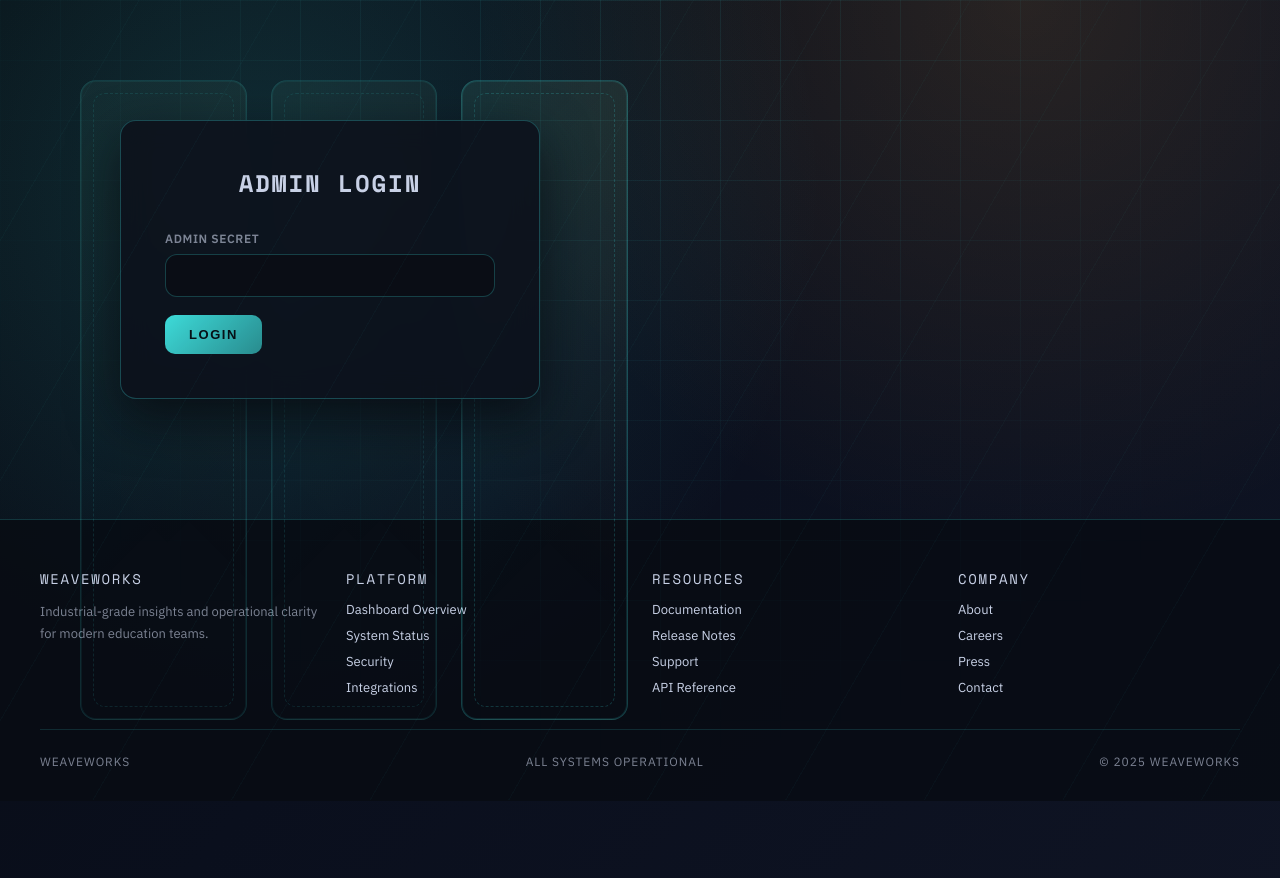
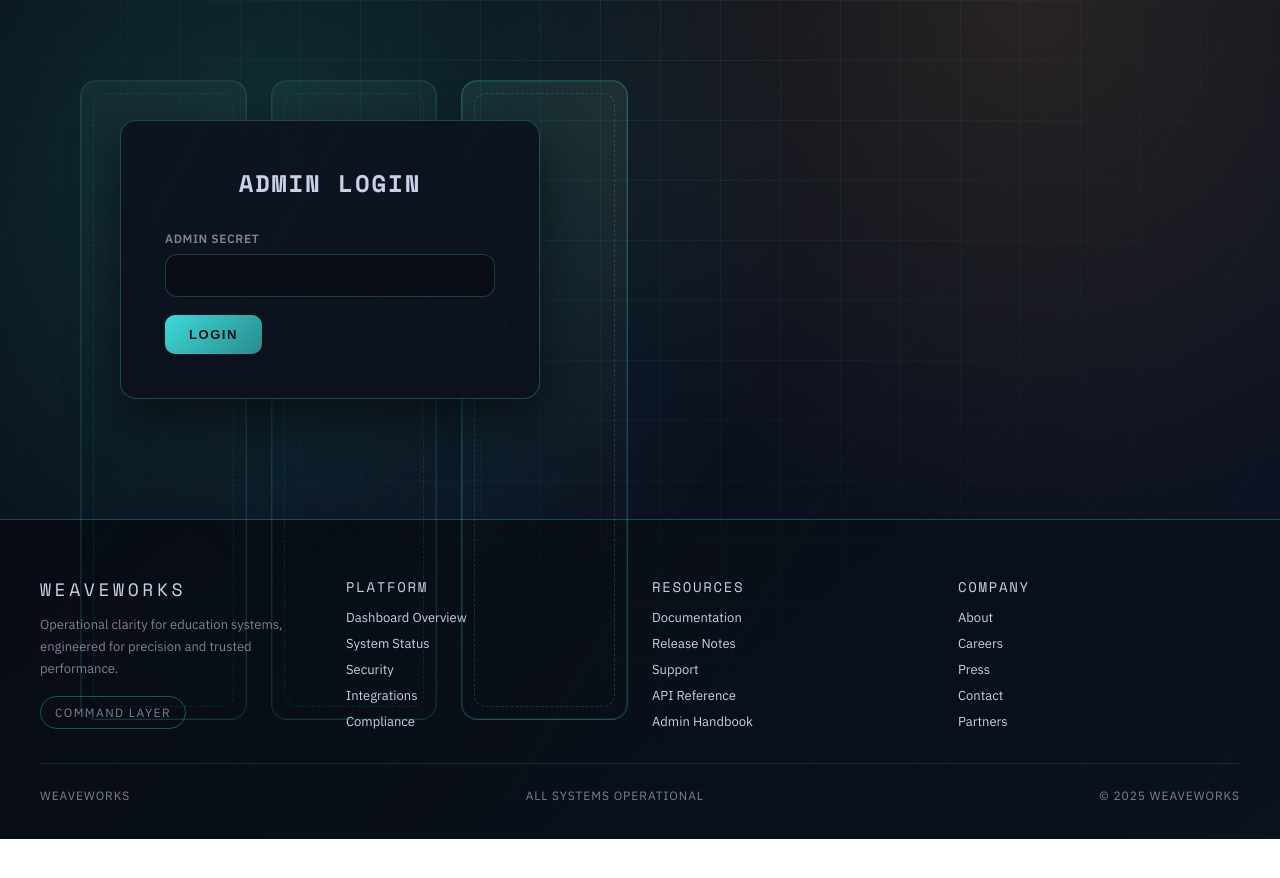
Before and after one commit to feralxr/test, a plain HTML site: page admin.html in a window 1280 px wide. After the commit the page ends 839 px from the top, so only its background shows below. Drawn offline with nearby package versions, Linux system fonts and the light colour scheme.

Commit message:
Improve brand visibility and admin footer

```diff
--- a/admin.html
+++ b/admin.html
@@ -57,6 +57,12 @@
       opacity: 0.4;
       pointer-events: none;
       z-index: 0;
+    }
+
+    #app {
+      min-height: 100vh;
+      display: flex;
+      flex-direction: column;
     }
 
     .ambient-orbs {
@@ -230,22 +236,24 @@
 
     .brand-mark {
       font-family: 'Space Mono', monospace;
-      font-size: 13px;
-      letter-spacing: 0.3em;
+      font-size: 14px;
+      letter-spacing: 0.24em;
       text-transform: uppercase;
-      color: var(--steel);
-      padding: 8px 14px;
-      border: 1px solid rgba(61, 219, 217, 0.4);
+      color: #041114;
+      padding: 10px 18px;
+      border: 1px solid rgba(61, 219, 217, 0.7);
       border-radius: 999px;
       position: relative;
       overflow: hidden;
+      background: linear-gradient(135deg, rgba(61, 219, 217, 0.95), rgba(61, 219, 217, 0.65));
+      box-shadow: 0 12px 30px rgba(61, 219, 217, 0.35);
     }
 
     .brand-mark::after {
       content: '';
       position: absolute;
       inset: 0;
-      background: linear-gradient(120deg, transparent, rgba(61, 219, 217, 0.4), transparent);
+      background: linear-gradient(120deg, transparent, rgba(255, 255, 255, 0.6), transparent);
       transform: translateX(-120%);
       animation: sweep 3s ease-in-out infinite;
     }
@@ -506,10 +514,10 @@
     }
 
     .footer {
-      margin-top: 80px;
-      padding: 48px 24px 32px;
-      background: rgba(8, 12, 20, 0.92);
-      border-top: 1px solid rgba(61, 219, 217, 0.2);
+      margin-top: auto;
+      padding: 56px 24px 36px;
+      background: linear-gradient(140deg, rgba(8, 12, 20, 0.98), rgba(10, 18, 28, 0.92));
+      border-top: 1px solid rgba(61, 219, 217, 0.3);
     }
 
     .footer-grid {
@@ -520,12 +528,35 @@
       gap: 24px;
     }
 
+    .footer-brand {
+      font-family: 'Space Mono', monospace;
+      font-size: 18px;
+      letter-spacing: 0.2em;
+      text-transform: uppercase;
+      color: var(--steel);
+      margin-bottom: 12px;
+    }
+
     .footer-title {
       font-family: 'Space Mono', monospace;
       font-size: 14px;
       text-transform: uppercase;
       letter-spacing: 0.12em;
       margin-bottom: 12px;
+    }
+
+    .footer-pill {
+      display: inline-flex;
+      align-items: center;
+      gap: 10px;
+      padding: 8px 14px;
+      border-radius: 999px;
+      border: 1px solid rgba(61, 219, 217, 0.35);
+      color: var(--steel-muted);
+      font-size: 12px;
+      text-transform: uppercase;
+      letter-spacing: 0.12em;
+      margin-top: 16px;
     }
 
     .footer-text {
@@ -1290,8 +1321,9 @@
           <footer class="footer">
             <div class="footer-grid">
               <div>
-                <div class="footer-title">Weaveworks</div>
-                <p class="footer-text">Industrial-grade insights and operational clarity for modern education teams.</p>
+                <div class="footer-brand">Weaveworks</div>
+                <p class="footer-text">Operational clarity for education systems, engineered for precision and trusted performance.</p>
+                <div class="footer-pill">Command Layer</div>
               </div>
               <div>
                 <div class="footer-title">Platform</div>
@@ -1300,6 +1332,7 @@
                   <a href="#">System Status</a>
                   <a href="#">Security</a>
                   <a href="#">Integrations</a>
+                  <a href="#">Compliance</a>
                 </div>
               </div>
               <div>
@@ -1309,6 +1342,7 @@
                   <a href="#">Release Notes</a>
                   <a href="#">Support</a>
                   <a href="#">API Reference</a>
+                  <a href="#">Admin Handbook</a>
                 </div>
               </div>
               <div>
@@ -1318,6 +1352,7 @@
                   <a href="#">Careers</a>
                   <a href="#">Press</a>
                   <a href="#">Contact</a>
+                  <a href="#">Partners</a>
                 </div>
               </div>
             </div>
@@ -1644,8 +1679,9 @@
         <footer class="footer">
           <div class="footer-grid">
             <div>
-              <div class="footer-title">Weaveworks</div>
+              <div class="footer-brand">Weaveworks</div>
               <p class="footer-text">Structured admin workflows with pipeline-ready controls and audit-grade visibility.</p>
+              <div class="footer-pill">Control Fabric</div>
             </div>
             <div>
               <div class="footer-title">Platform</div>
@@ -1654,6 +1690,7 @@
                 <a href="#">System Status</a>
                 <a href="#">Security</a>
                 <a href="#">Integrations</a>
+                <a href="#">Compliance</a>
               </div>
             </div>
             <div>
@@ -1663,6 +1700,7 @@
                 <a href="#">Release Notes</a>
                 <a href="#">Support</a>
                 <a href="#">API Reference</a>
+                <a href="#">Admin Handbook</a>
               </div>
             </div>
             <div>
@@ -1672,6 +1710,7 @@
                 <a href="#">Careers</a>
                 <a href="#">Press</a>
                 <a href="#">Contact</a>
+                <a href="#">Partners</a>
               </div>
             </div>
           </div>
```
Also changed, not shown: index(1).html (+8 -6 lines).
